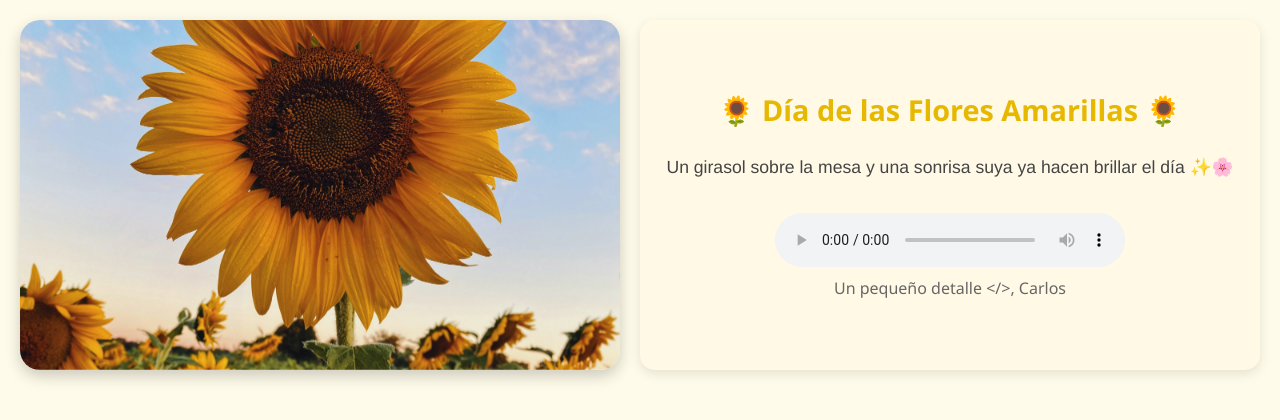
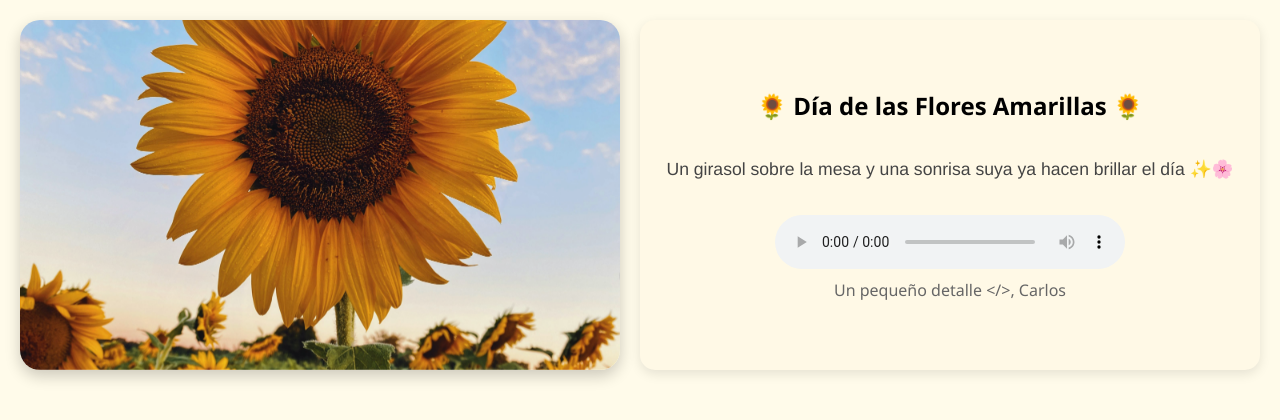
Before and after one commit to carlosveliz07/carlosveliz07, a plain HTML site: page index.html in a window 1280 px wide. Drawn offline with Linux system fonts and the light colour scheme.

Commit message:
Update index.html

```diff
--- a/index.html
+++ b/index.html
@@ -122,7 +122,7 @@
 
         <!-- Texto y audio -->
         <div class="content">
-            <h1>🌻 Día de las Flores Amarillas 🌻</h1>
+            <h2>🌻 Día de las Flores Amarillas 🌻</h2>
             <p style="font-family: 'Franklin Gothic Medium', 'Arial Narrow', Arial, sans-serif;">
                 Un girasol sobre la mesa y una sonrisa suya ya hacen brillar el día ✨🌸
             </p>
```
